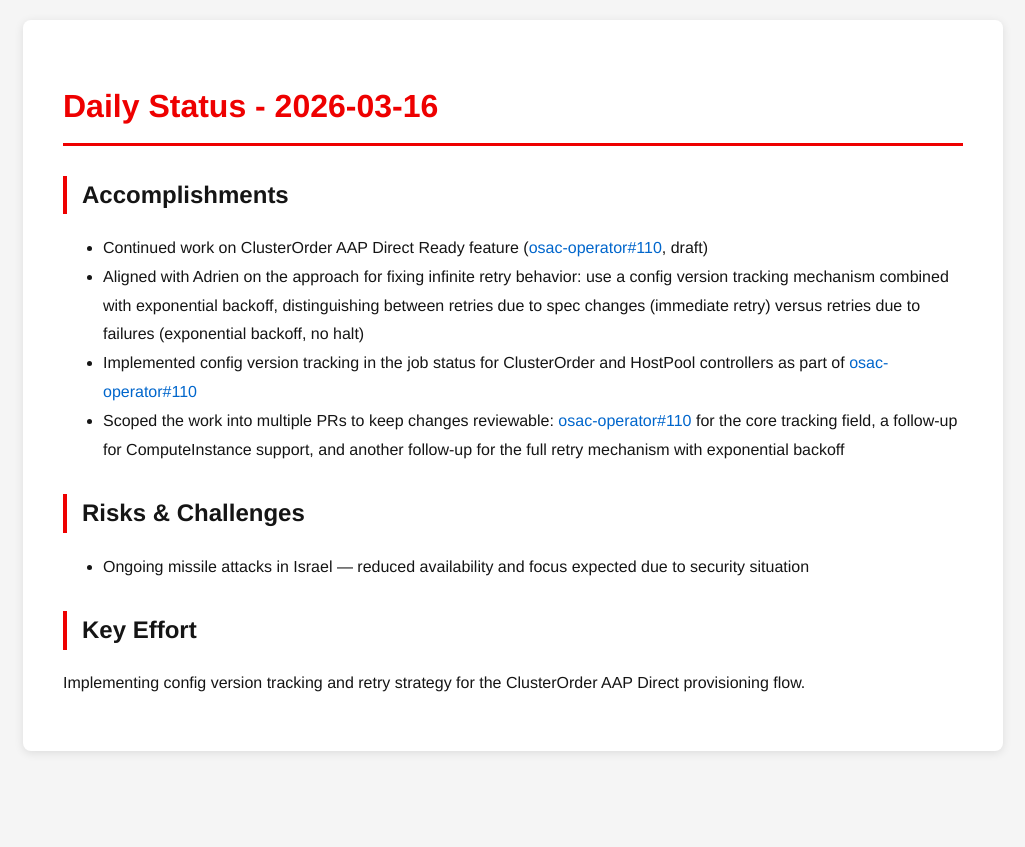
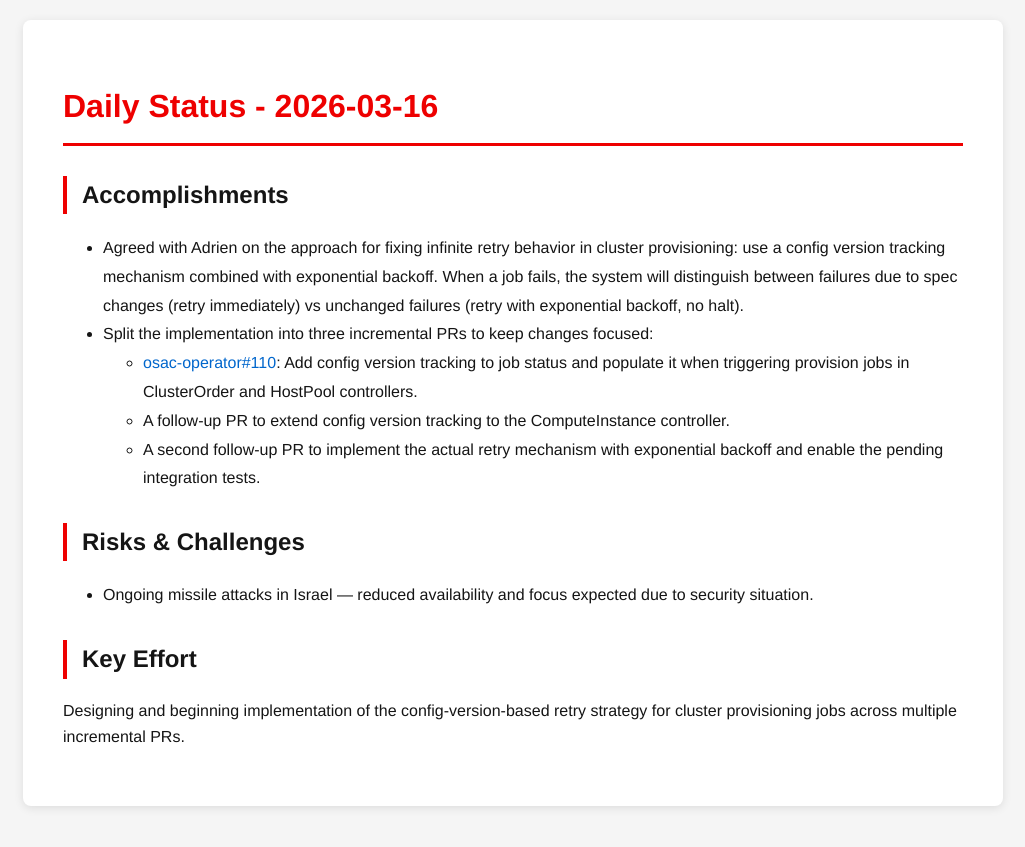
Before and after one commit to tzvatot/daily-status, a Jekyll site: the page built from 2026-03-16.md, in a window 1280 px wide. Shown: the top 847 px of the page, without its empty margins (127-1152 px from the left). Built offline with Jekyll 4.4.1, drawn with Linux system fonts in a browser that asks for light colours.

Commit message:
Daily status update - 2026-03-16

```diff
--- a/2026-03-16.md
+++ b/2026-03-16.md
@@ -7,13 +7,14 @@ date: 2026-03-16
 # Daily Status - 2026-03-16
 
 ## Accomplishments
-- Continued work on ClusterOrder AAP Direct Ready feature ([osac-operator#110](https://github.com/osac-project/osac-operator/pull/110), draft)
-- Aligned with Adrien on the approach for fixing infinite retry behavior: use a config version tracking mechanism combined with exponential backoff, distinguishing between retries due to spec changes (immediate retry) versus retries due to failures (exponential backoff, no halt)
-- Implemented config version tracking in the job status for ClusterOrder and HostPool controllers as part of [osac-operator#110](https://github.com/osac-project/osac-operator/pull/110)
-- Scoped the work into multiple PRs to keep changes reviewable: [osac-operator#110](https://github.com/osac-project/osac-operator/pull/110) for the core tracking field, a follow-up for ComputeInstance support, and another follow-up for the full retry mechanism with exponential backoff
+- Agreed with Adrien on the approach for fixing infinite retry behavior in cluster provisioning: use a config version tracking mechanism combined with exponential backoff. When a job fails, the system will distinguish between failures due to spec changes (retry immediately) vs unchanged failures (retry with exponential backoff, no halt).
+- Split the implementation into three incremental PRs to keep changes focused:
+  - [osac-operator#110](https://github.com/osac-project/osac-operator/pull/110): Add config version tracking to job status and populate it when triggering provision jobs in ClusterOrder and HostPool controllers.
+  - A follow-up PR to extend config version tracking to the ComputeInstance controller.
+  - A second follow-up PR to implement the actual retry mechanism with exponential backoff and enable the pending integration tests.
 
 ## Risks & Challenges
-- Ongoing missile attacks in Israel — reduced availability and focus expected due to security situation
+- Ongoing missile attacks in Israel — reduced availability and focus expected due to security situation.
 
 ## Key Effort
-Implementing config version tracking and retry strategy for the ClusterOrder AAP Direct provisioning flow.
+Designing and beginning implementation of the config-version-based retry strategy for cluster provisioning jobs across multiple incremental PRs.
```
